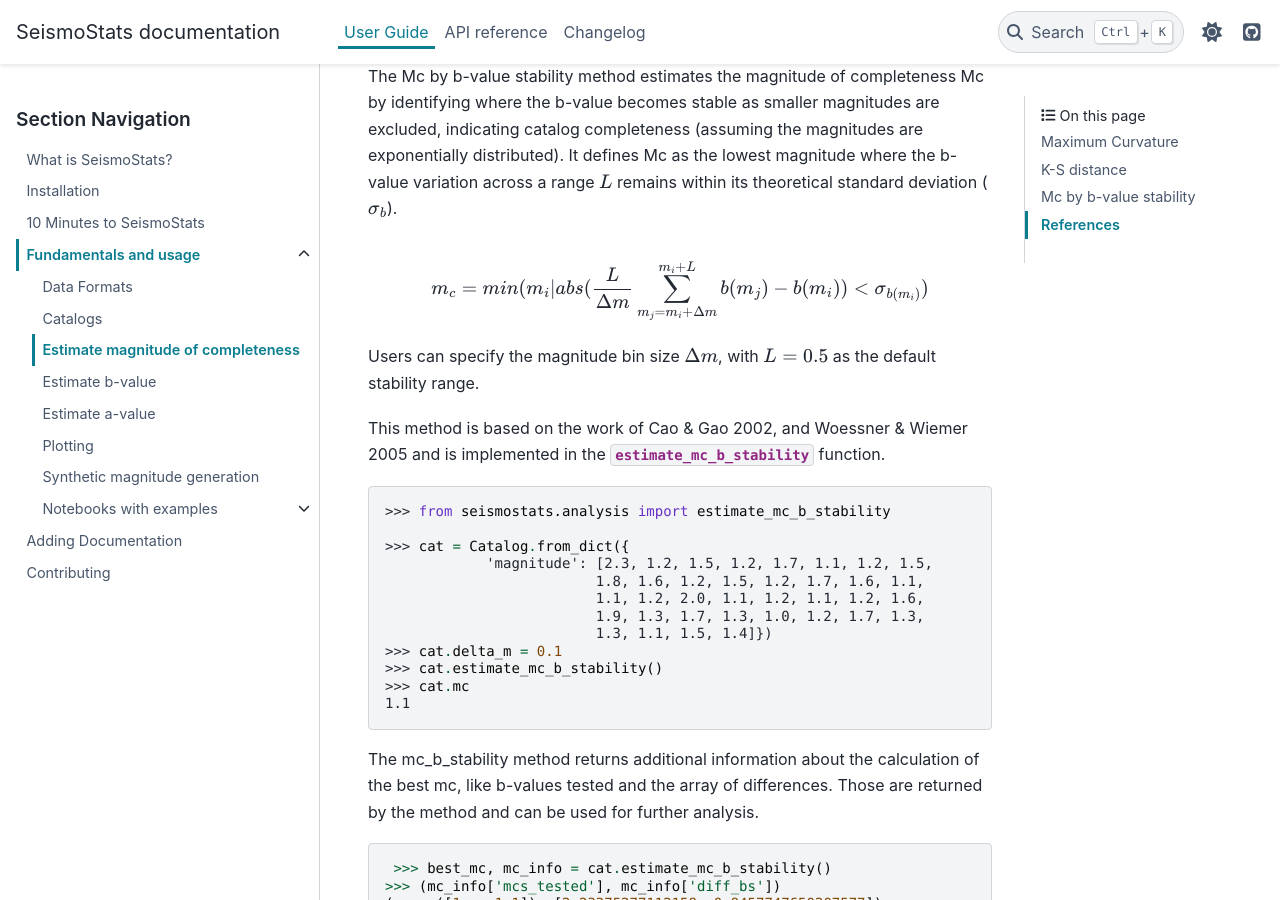
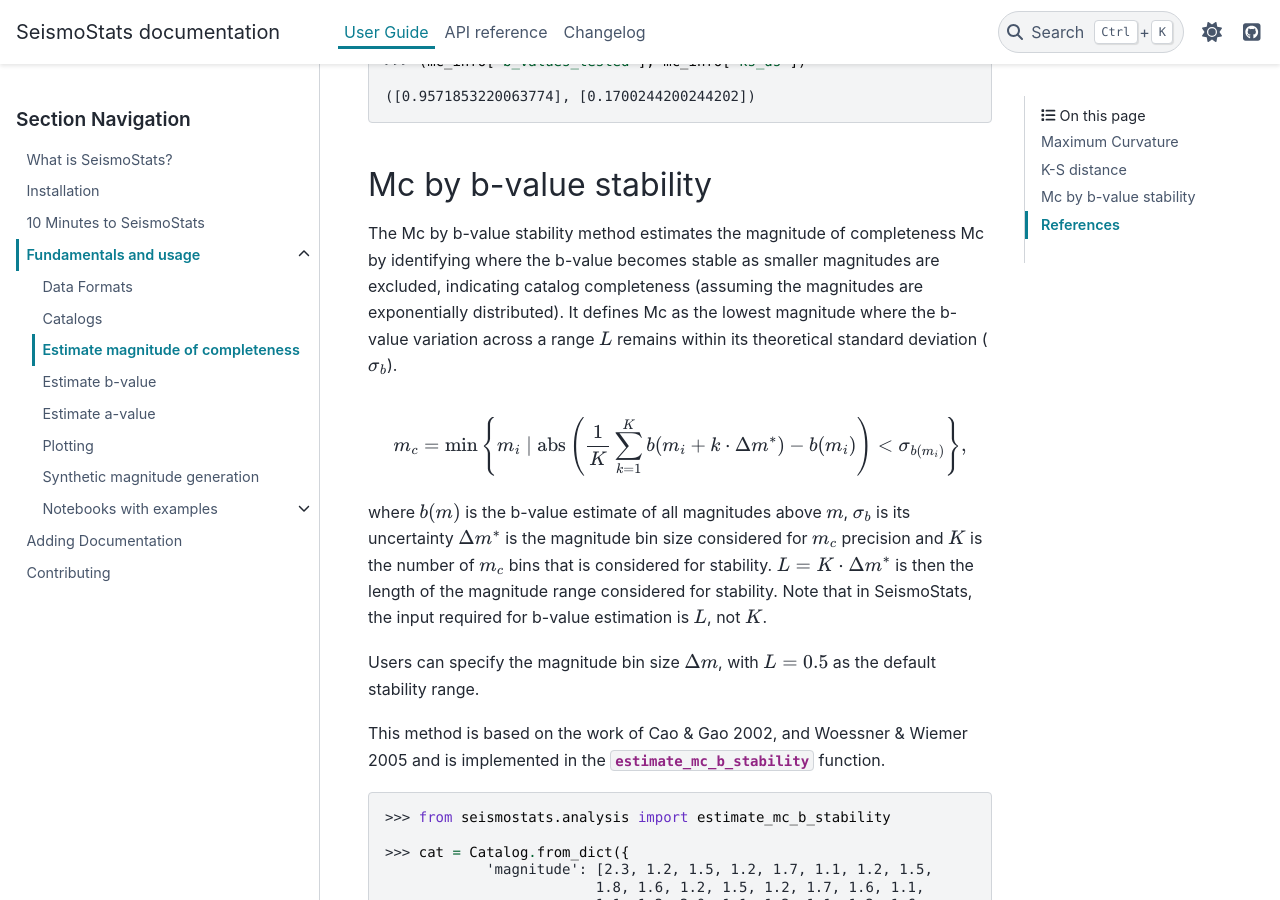
Before and after one commit to swiss-seismological-service/SeismoStats, a Sphinx documentation site: the page built from docs/source/user/estimate_mc.md, in a window 1280 px wide and 900 px high, scrolled down 2198 px. Built offline with Sphinx 7.4.7 and the PyData theme 0.15.4, drawn with Linux system fonts in a browser that asks for light colours; pages that are not in the unit, such as notebooks, are missing from menus; the version number could not be read and is left out; some of the changed text lies outside the part shown.

Commit message:
update documentation

```diff
--- a/docs/source/user/estimate_mc.md
+++ b/docs/source/user/estimate_mc.md
@@ -15,10 +15,10 @@
 The Maximum Curvature method (MAXC) defines the completeness threshold of a catalog as the magnitude at which the (non cumulative) FMD is maximal.
 
 $$
-m_c = max_{m} (N(m_i < m \leq m_{i} + \Delta m)) + \delta
+m_c = \text{argmax}_{m_i} \left(N(m_i)\right) + \delta,
 $$
 
-where $N(m)$ is the number of earthquakes within a magnitude bin of width $\Delta m$, and $\delta$ is the correction factor which is set to avoid underestimation (by default set to +0.2).
+where $N(m)$ is the number of earthquakes within a magnitude bin of width $\Delta m$, and $\delta$ is the correction term which is set to avoid underestimation (by default set to +0.2).
 
 This method is based on the work of Wiemer & Wyss 2000 and Woessner & Wiemer 2005 and is implemented in the {func}`estimate_mc_maxc <seismostats.analysis.estimate_mc_maxc>` function.
 
@@ -49,8 +49,10 @@
 The Kolmogorov-Smirnov (K-S) method estimates the magnitude of completeness Mc by comparing the observed and expected cumulative distribution functions (CDFs), assuming an exponential distribution of magnitudes. Mc is defined as the lowest magnitude where the simulated probability $P(D_{KS})$ of observing the KS-distance exceeds a chosen threshold $p$, with default values of $p$=0.1 and $n$=10,000 ($n$ being the number of random draws of discretized magnitudes drawn from an exponential distribution).
 
 $$
-mc = min(m_{i} | P(D_{KS}) > p)
+m_c = \text{min}\left\{ m_i \mid p(D^i_{KS}) \geq p_{th} \right\},
 $$
+
+where $D^i_{KS}$ is the KS-distance of the observed CDF from the theoretical expected distribution when using $m_i$ as a lower cutoff, $p_{th}$ is the threshold that can be chosen freely, and $p(D_{KS})$ is the probability of a KS-distance equal or larger than the observed one under the assumption that the magnitudes follow the theoretical expected distribution.
 
 
 This method is based on the work of Clauset et al., (2009) and Mizrahi et al., (2021), and implemented in the {func}`estimate_mc_ks <seismostats.analysis.estimate_mc_ks>` function.
@@ -83,8 +85,10 @@
 The Mc by b-value stability method estimates the magnitude of completeness Mc by identifying where the b-value becomes stable as smaller magnitudes are excluded, indicating catalog completeness (assuming the magnitudes are exponentially distributed). It defines Mc as the lowest magnitude where the b-value variation across a range $L$ remains within its theoretical standard deviation ($\sigma_{b}$).
 
 $$
-m_c = min(m_{i} | abs(\frac{L}{\Delta m} \sum_{m_{j}=m_{i}+\Delta m}^{m_{i}+L} b(m_{j}) - b(m_{i})) < \sigma_{b(m_{i})} )
+m_c = \text{min}\left\{ m_i \mid \text{abs} \left(\frac{1}{K} \sum_{k=1}^{K} b(m_i + k\cdot \Delta m^*) - b(m_i)\right) < \sigma_{b(m_i)} \right\},
 $$
+
+where $b(m)$ is the b-value estimate of all magnitudes above $m$, $\sigma_b$ is its uncertainty $\Delta m^*$ is the magnitude bin size considered for $m_c$ precision and $K$ is the number of $m_c$ bins that is considered for stability. $L=K\cdot \Delta m^*$ is then the length of the magnitude range considered for stability. Note that in SeismoStats, the input required for b-value estimation is $L$, not $K$.
 
 Users can specify the magnitude bin size $\Delta m$, with $L=0.5$ as the default stability range.
 
```
Also changed, not shown: docs/source/user/examples.md (+0 -1 lines), 1 other file.
